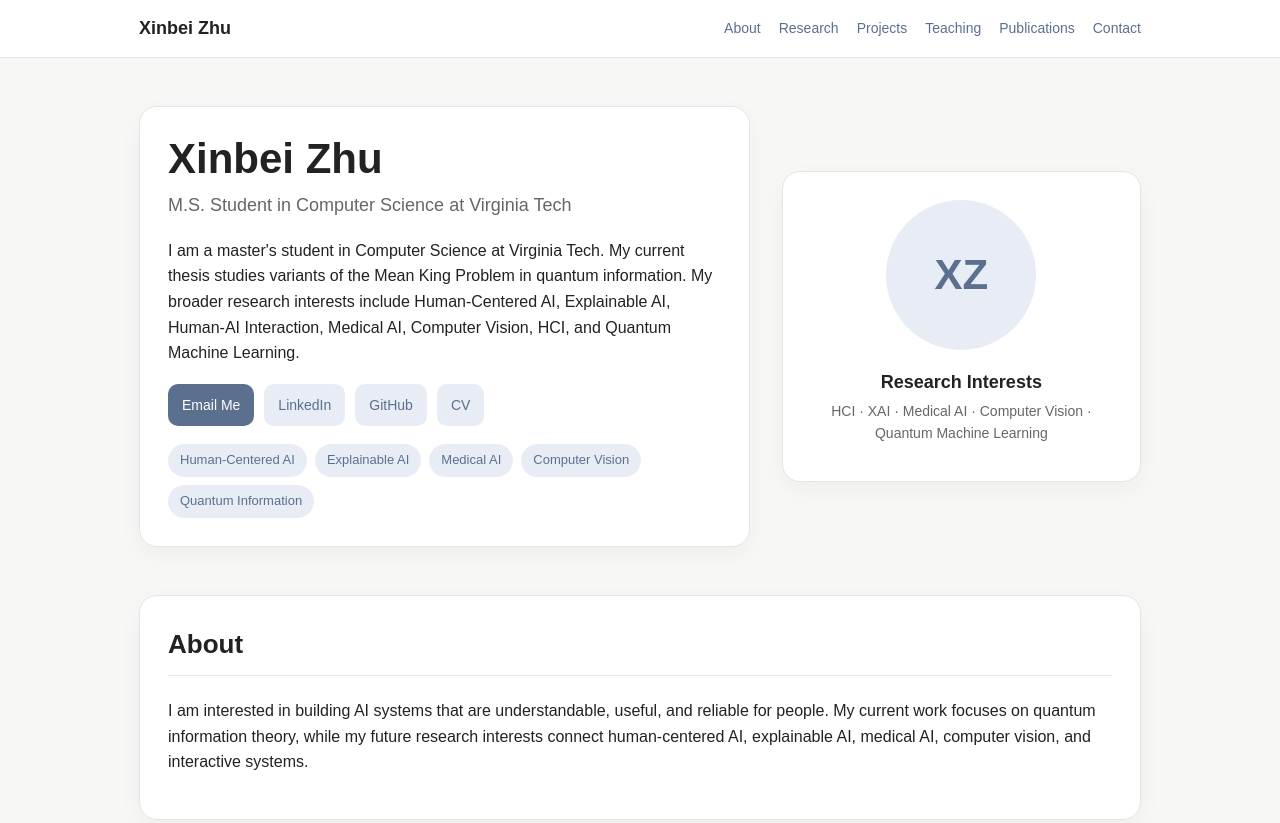
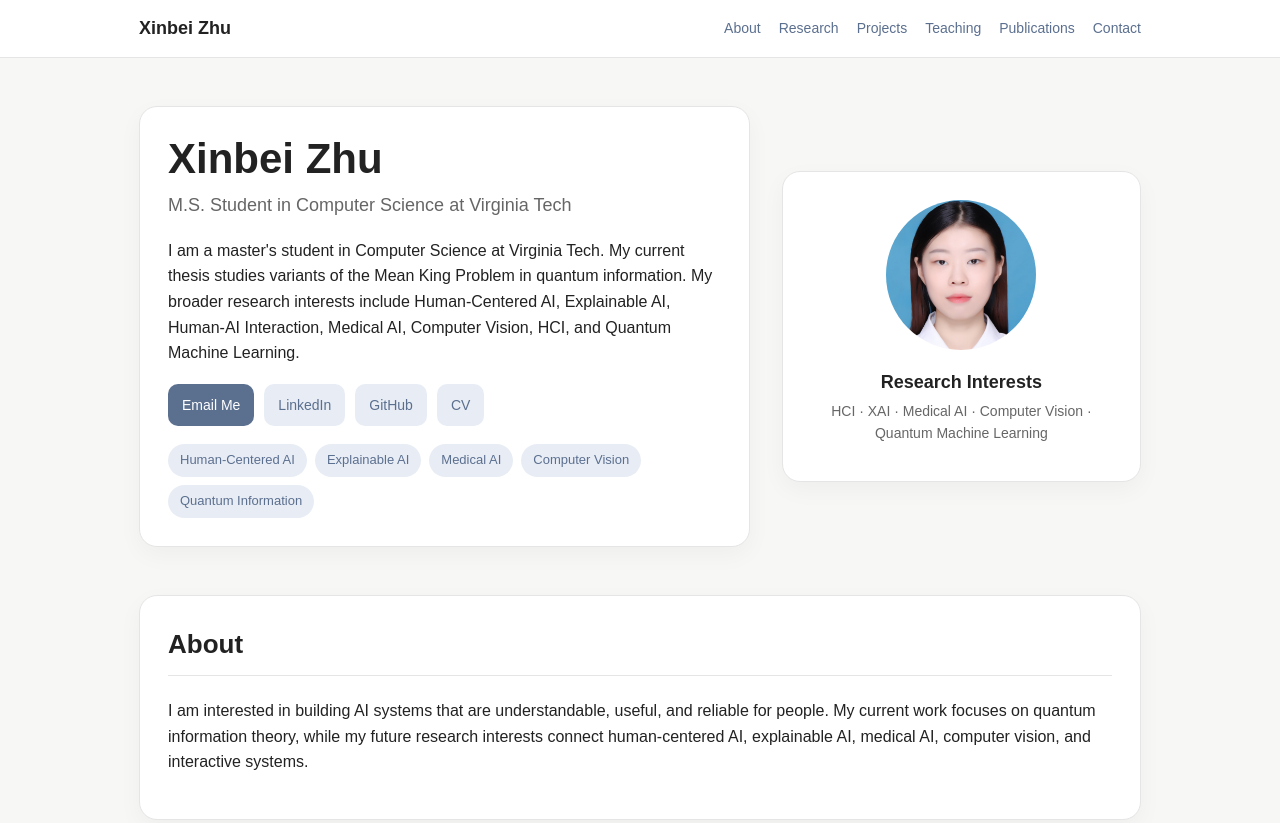
Before and after one commit to xinbeizhu/xinbeizhu.github.io, a plain HTML site: page index.html in a window 1280 px wide. Shown: the top 823 px of the page. Drawn offline with Linux system fonts and the light colour scheme.

Commit message:
Update index.html

```diff
--- a/index.html
+++ b/index.html
@@ -130,6 +130,14 @@
       font-size: 42px;
       color: var(--accent);
       font-weight: 700;
+    }
+    .avatar-img {
+      width: 150px;
+      height: 150px;
+      border-radius: 50%;
+      object-fit: cover;
+      display: block;
+      margin: 0 auto 18px;
     }
 
     .button-row {
@@ -265,9 +273,9 @@
         </p>
         <div class="button-row">
           <a class="button" href="mailto:zhuhelen56@gmail.com">Email Me</a>
-          <a class="button secondary" href="https://www.linkedin.com/" target="_blank">LinkedIn</a>
+          <a class="button secondary" href="https://www.linkedin.com/in/xinbei-zhu-97534b220/" target="_blank">LinkedIn</a>
           <a class="button secondary" href="https://github.com/xinbeizhu" target="_blank">GitHub</a>
-          <a class="button secondary" href="cv_Helen_XinbeiZhu.pdf" target="_blank">CV</a>
+          <a class="button secondary" href="assets/cv_Helen_XinbeiZhu.pdf" target="_blank">CV</a>
         </div>
         <div class="tags">
           <span class="tag">Human-Centered AI</span>
@@ -279,7 +287,7 @@
       </div>
 
       <div class="hero-card profile-box">
-        <div class="avatar">XZ</div>
+        <img class="avatar-img" src="assets/portrait.jpg" alt="Xinbei Zhu profile photo">
         <h3>Research Interests</h3>
         <p class="meta">HCI · XAI · Medical AI · Computer Vision · Quantum Machine Learning</p>
       </div>
```
